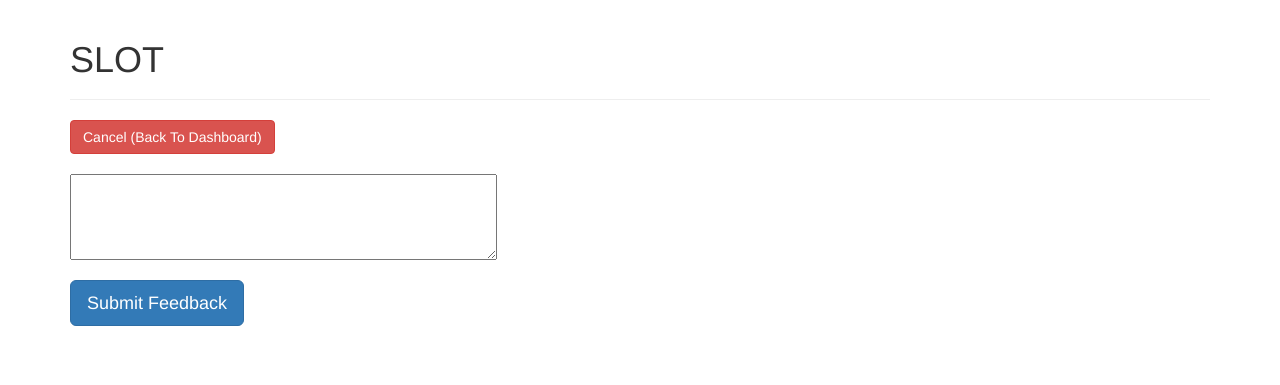
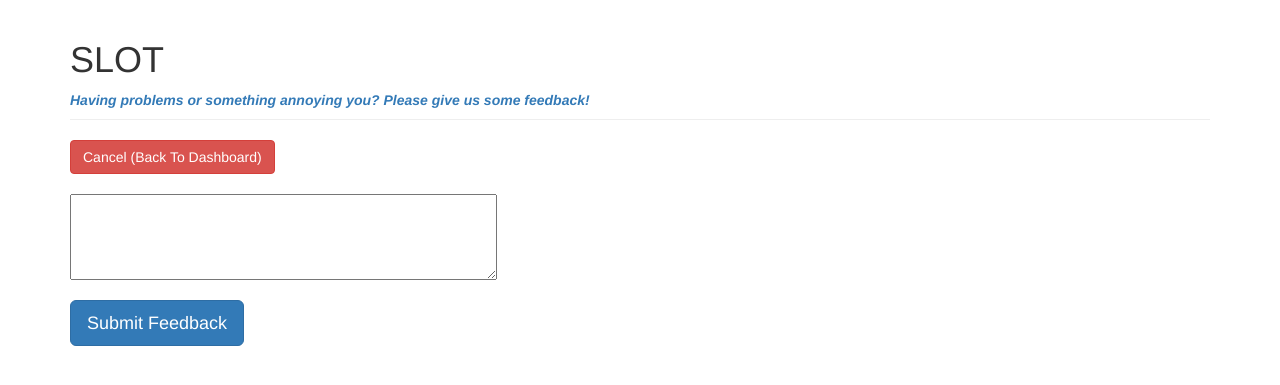
Before and after one commit to nhshd-slot/slot, a Flask app: page /feedback in a window 1280 px wide. Shown: the top 385 px of the page. Run offline with Flask 2, Linux system fonts and the light colour scheme; parts of the project's set-up code (start-up, migrations or seed data) failed here and were passed over; some libraries are stand-ins or nearby versions.

Commit message:
Tweak feedback pages.

```diff
--- a/slot/templates/dashboard.html
+++ b/slot/templates/dashboard.html
@@ -18,7 +18,7 @@
         <div class="row">
             <div class="col-lg-8">
                 <a href="/new" class="btn btn-lg btn-success" role="button">Add Opportunity</a>
-                <a href="/feedback" class="btn btn-lg btn-info pull-right" role="button">Feedback</a>
+                <!--<a href="/feedback" class="btn btn-lg btn-info pull-right" role="button">Feedback</a>-->
                 <a href="/dashboard" class="btn btn-lg btn-info" role="button">Refresh</a>
             </div>
             <div class="col-lg-4">
--- a/slot/templates/layout.html
+++ b/slot/templates/layout.html
@@ -24,6 +24,7 @@
   <div class="container">
     <div class="page-header">
       <h1>SLOT <small>{{ instance_name }}</small></h1>
+      <em><b><a href="/feedback">Having problems or something annoying you? Please give us some feedback!</a></b></em>
     </div>
     <!-- Uncomment this to add nav tabs
     <ul class="nav nav-tabs">
@@ -32,6 +33,7 @@
       <li role="presentation"><a href="#">Messages</a></li>
     </ul>
     -->
+
   </div>
     {% block content %}{% endblock %}
 
```
